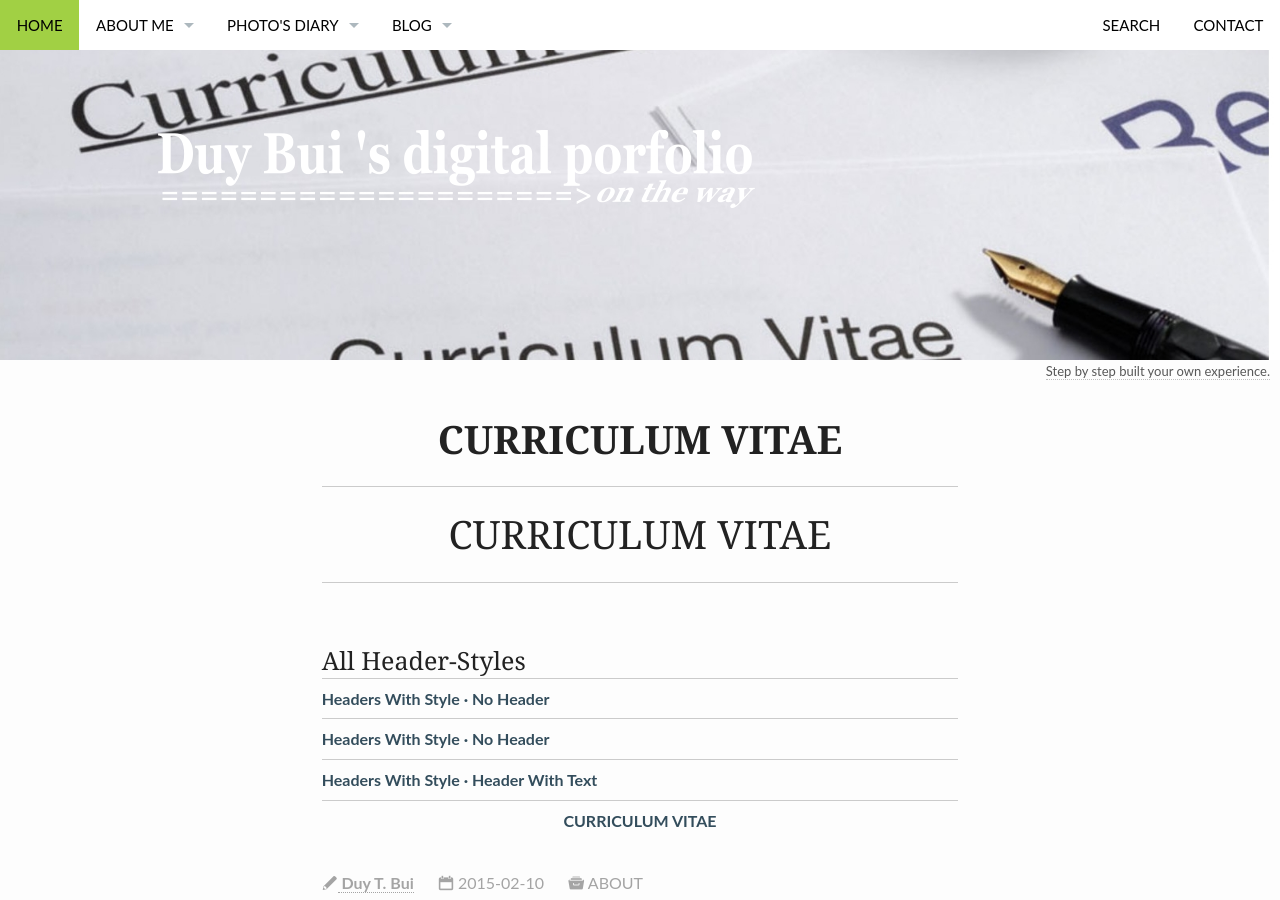
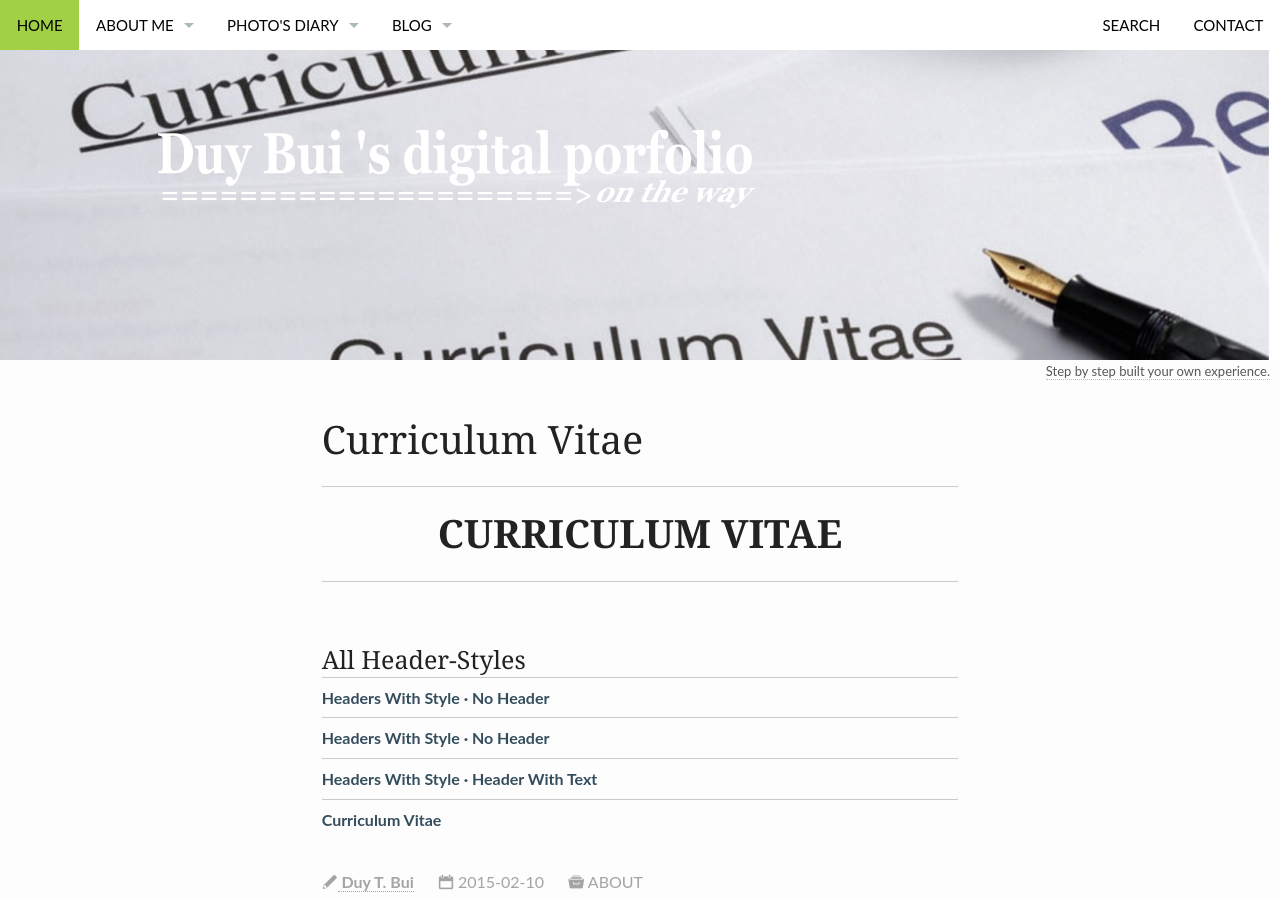
Before and after one commit to duybuidotvn/duybuidotvn.github.io, a Jekyll site: the page built from _posts/about/2015-02-10-curriculum-vitae.md, in a window 1280 px wide and 900 px high. Built offline with Jekyll 4.4.1, drawn with Linux system fonts in a browser that asks for light colours.

Commit message:
12052015-918-push-cv-header

```diff
--- a/_posts/about/2015-02-10-curriculum-vitae.md
+++ b/_posts/about/2015-02-10-curriculum-vitae.md
@@ -13,7 +11,8 @@
     caption: Step by step built your own experience.
     caption_url: https://duybuivn.github.io/about/curriculum-vitae/
 ---
-<h1><center>CURRICULUM VITAE</center></h1>
+<hr>
+<h1><center><b>CURRICULUM VITAE</b></center></h1>
 <hr>
 
 
```
Also changed, not shown: other parts of _posts/about/2015-02-10-curriculum-vitae.md (+0 -2 lines).
